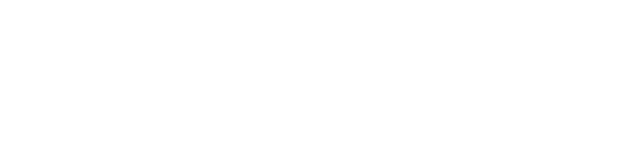
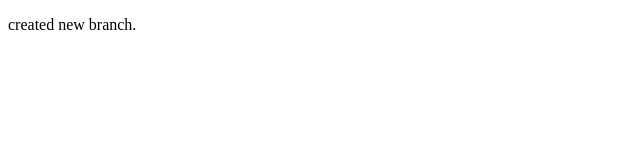
Before and after one commit to Abhaykur/apnacollege-demo, a plain HTML site: page index.html in a window 1280 px wide. Shown: the whole page, without its empty margins (0-640 px from the left). Drawn offline with Linux system fonts and the light colour scheme.

Commit message:
New branch added

```diff
--- a/index.html
+++ b/index.html
@@ -6,6 +6,6 @@
     <title>Document</title>
 </head>
 <body>
-
+    <p>created new branch.</p>
 </body>
 </html>
```
